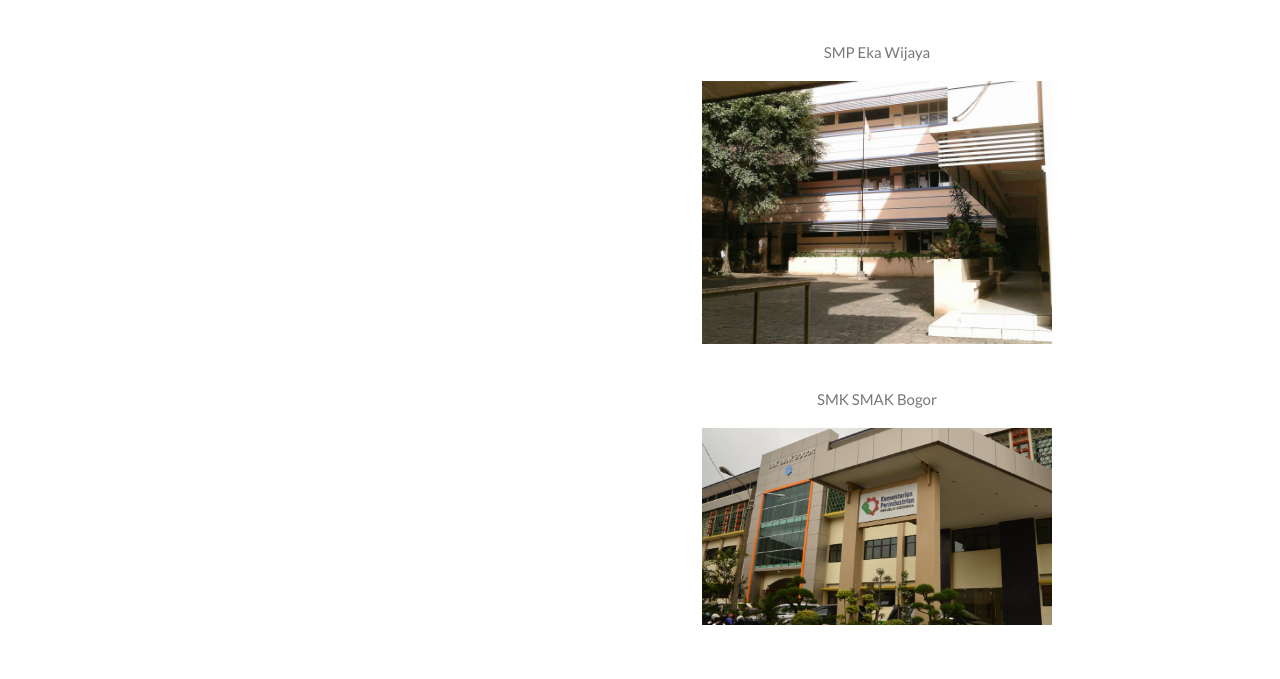
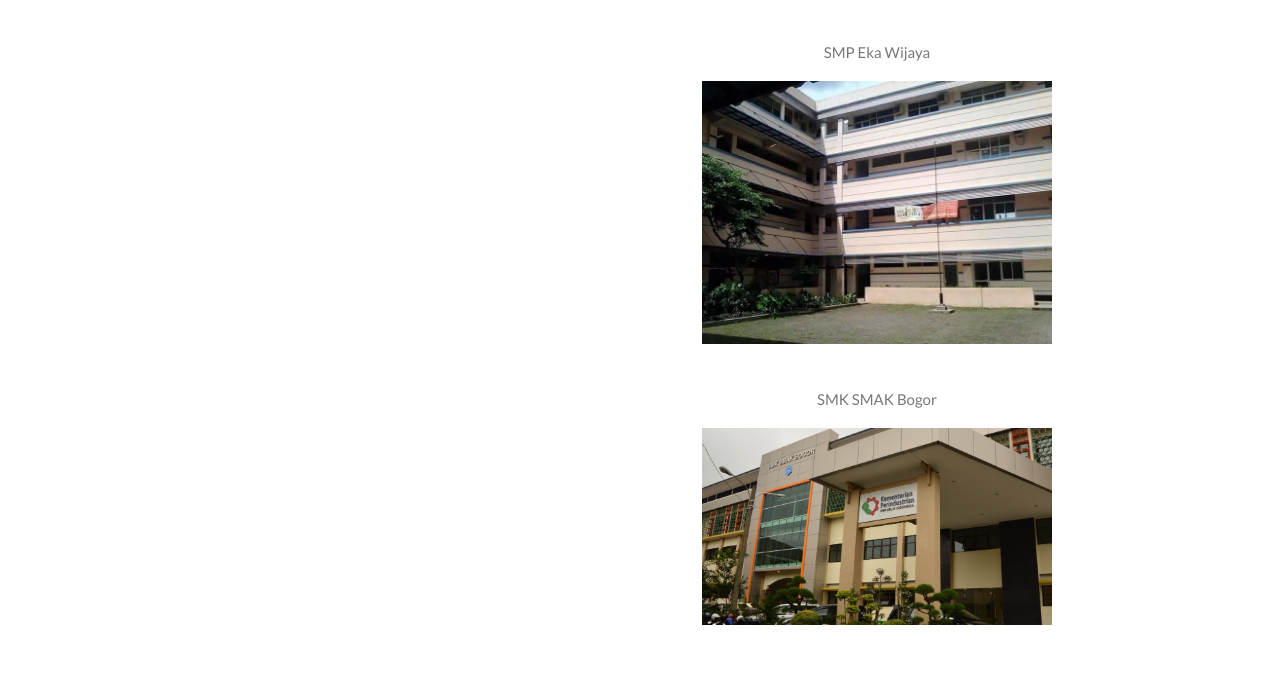
Before and after one commit to Theresiaa/Theresiaa.github.io, a plain HTML site: page index.html in a window 1280 px wide. Shown: the part 2339-3018 px from the top of the page. Drawn offline with nearby package versions, Linux system fonts and the light colour scheme.

Commit message:
Add files via upload

```diff
--- a/index.html
+++ b/index.html
@@ -94,7 +94,7 @@ body, html {
     </div>
 
     <div class="w3-col m6 w3-hide-small w3-padding-large">
-      <p>Hai nama aku Theresia Andrian,  biasanya dipanggil Telia, gara gara Fandi nama panggilan aku berubah jadi Tele. Aku lahir pada hari paling spesial di Indonesia, yak benar, 17 Agustus wuuuuuuuuu. Aku lahir di Bogor, gausah tau lah ya dimananya, pokoknya ditempat tidur haha.</p>
+    <p>Hai nama aku Theresia Andrian,  biasanya dipanggil Telia, gara gara Fandi nama panggilan aku berubah jadi Tele. Aku lahir pada hari paling spesial di Indonesia, yak benar, 17 Agustus wuuuuuuuuu. Aku lahir di Bogor, gausah tau lah ya dimananya, pokoknya ditempat tidur haha.</p>
 	<p>Saya adalah anak pertama dari 2 bersaudara. Saya memiliki adik laki-laki yang amat sangat nakal. Saya tinggal bersama kedua orang tua saya, karena kakek dan nenek saya sudah meninggal satu tahun yang lalu. Harini ini adalah hari peringatan 1 tahun kakek saya berpulang kepada Tuhan</p>
       <p>Pertama aku akan akan menginformasikan riwayat sekolah aku
       	<p style="text-align: center;"> TK Bright Kiddie</p>
@@ -106,7 +106,7 @@ body, html {
       		margin-left: auto;
       		margin-right: auto;">
 		<br> <p style="text-align: center;"> SMP Eka Wijaya</p>
-      	<img src="img/SMP1.jpg" style="width: 350px;height;250px; display: block;
+      	<img src="img/smp2.jpg" style="width: 350px;height;250px; display: block;
       		margin-left: auto;
       		margin-right: auto;">
       	<br> <p style="text-align: center;"> SMK SMAK Bogor</p>
```
